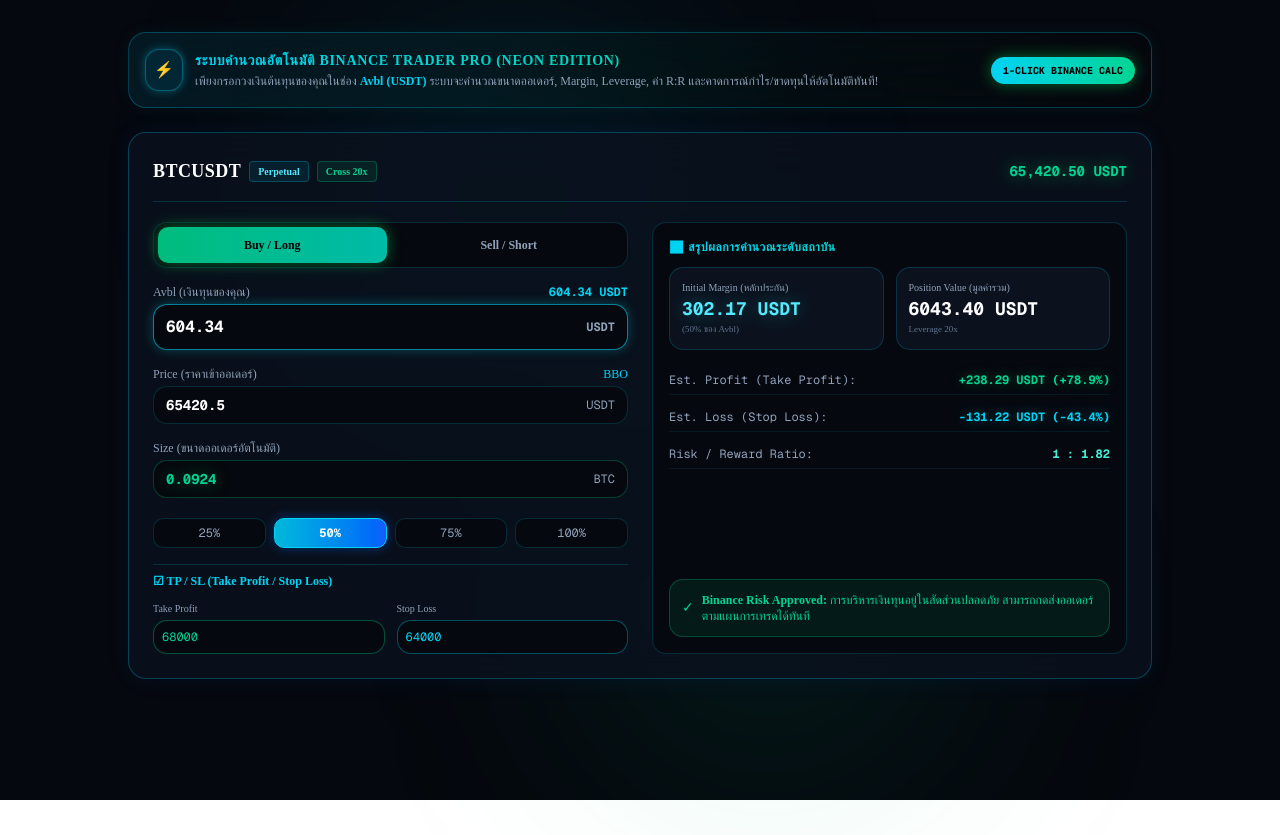
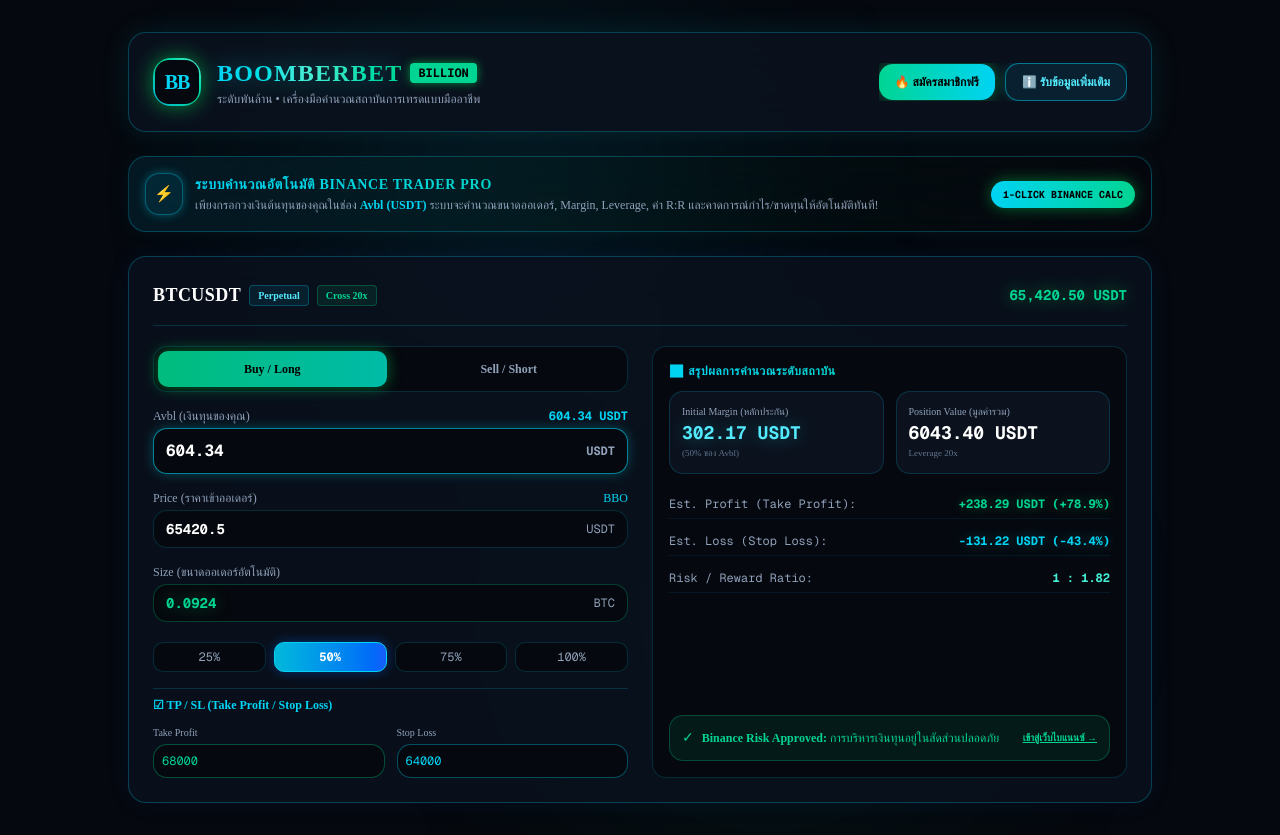
Before and after one commit to Paramudontani/my-pro-app, a Next.js app: page / in a window 1280 px wide. Before the commit the page ends 800 px from the top, so only its background shows below. Built offline with nearby package versions, Linux system fonts and the light colour scheme.

Commit message:
Add redirect function and update UI elements

```diff
--- a/app/page.tsx
+++ b/app/page.tsx
@@ -27,6 +27,11 @@
   const priceDiffSL = Math.abs(entryPrice - stopLossPrice);
   const rrRatio = priceDiffSL > 0 ? (priceDiffTP / priceDiffSL).toFixed(2) : "0.00";
 
+  // ฟังก์ชันคลิกเด้งไปเว็บ www.boomberbet.com
+  const handleRedirect = () => {
+    window.open("https://www.boomberbet.com", "_blank", "noopener,noreferrer");
+  };
+
   return (
     <div className="min-h-screen bg-[#05080e] text-slate-200 p-4 md:p-8 font-sans relative overflow-hidden selection:bg-cyan-500 selection:text-black">
       {/* 🌌 Background Neon Glow Effects */}
@@ -34,6 +39,49 @@
       <div className="fixed bottom-0 right-1/4 w-96 h-96 bg-emerald-500/10 rounded-full blur-[120px] pointer-events-none" />
 
       <div className="max-w-5xl mx-auto space-y-6 relative z-10">
+
+        {/* 🏆 BRANDING HEADER & ACTION BUTTONS SECTION */}
+        <div className="bg-[#0b121e]/90 border border-cyan-500/30 rounded-2xl p-4 md:p-6 backdrop-blur-xl shadow-[0_0_30px_rgba(0,240,255,0.1)] flex flex-col md:flex-row items-center justify-between gap-4">
+
+          {/* Logo & Brand Title */}
+          <div className="flex items-center gap-4 cursor-pointer" onClick={handleRedirect}>
+            <div className="w-12 h-12 rounded-2xl bg-gradient-to-tr from-cyan-500 via-emerald-400 to-teal-300 p-0.5 shadow-[0_0_20px_rgba(0,255,102,0.5)] flex items-center justify-center">
+              <div className="w-full h-full bg-[#05080e] rounded-[14px] flex items-center justify-center font-black text-xl text-cyan-400 tracking-tighter">
+                BB
+              </div>
+            </div>
+            <div>
+              <div className="flex items-center gap-2">
+                <h1 className="text-xl md:text-2xl font-black tracking-wider uppercase bg-gradient-to-r from-cyan-400 via-teal-300 to-emerald-400 bg-clip-text text-transparent drop-shadow-[0_0_12px_rgba(0,240,255,0.4)]">
+                  BOOMBERBET
+                </h1>
+                <span className="text-xs font-mono font-bold text-black bg-emerald-400 px-2 py-0.5 rounded shadow-[0_0_10px_rgba(0,255,102,0.5)]">
+                  BILLION
+                </span>
+              </div>
+              <p className="text-xs text-slate-400 font-medium mt-0.5">
+                ระดับพันล้าน • เครื่องมือคำนวณสถาบันการเทรดแบบมืออาชีพ
+              </p>
+            </div>
+          </div>
+
+          {/* Action Buttons (สมัครฟรี / สมาชิกฟรี / รับข้อมูลเพิ่ม) */}
+          <div className="flex items-center gap-2.5 w-full md:w-auto overflow-x-auto pb-1 md:pb-0">
+            <button
+              onClick={handleRedirect}
+              className="flex-1 md:flex-initial px-4 py-2.5 rounded-xl font-bold text-xs bg-gradient-to-r from-emerald-400 to-cyan-400 text-black hover:opacity-95 transition-all shadow-[0_0_15px_rgba(0,255,102,0.4)] whitespace-nowrap active:scale-95"
+            >
+              🔥 สมัครสมาชิกฟรี
+            </button>
+            <button
+              onClick={handleRedirect}
+              className="flex-1 md:flex-initial px-4 py-2.5 rounded-xl font-bold text-xs bg-cyan-500/10 border border-cyan-400/50 text-cyan-300 hover:bg-cyan-500/20 transition-all shadow-[0_0_10px_rgba(0,240,255,0.2)] whitespace-nowrap active:scale-95"
+            >
+              ℹ️ รับข้อมูลเพิ่มเติม
+            </button>
+          </div>
+
+        </div>
 
         {/* ⚡ BANNER คำอธิบายสไตล์ NEON CYBER */}
         <div className="bg-gradient-to-r from-cyan-950/40 via-emerald-950/20 to-transparent border border-cyan-500/30 rounded-2xl p-4 flex flex-col md:flex-row items-center justify-between gap-4 backdrop-blur-xl shadow-[0_0_20px_rgba(0,240,255,0.05)]">
@@ -43,16 +91,19 @@
             </div>
             <div>
               <h2 className="text-sm font-bold bg-gradient-to-r from-cyan-400 to-emerald-400 bg-clip-text text-transparent uppercase tracking-wider">
-                ระบบคำนวณอัตโนมัติ BINANCE TRADER PRO (NEON EDITION)
+                ระบบคำนวณอัตโนมัติ BINANCE TRADER PRO
               </h2>
               <p className="text-xs text-slate-400 mt-0.5">
                 เพียงกรอกวงเงินต้นทุนของคุณในช่อง <strong className="text-cyan-400">Avbl (USDT)</strong> ระบบจะคำนวณขนาดออเดอร์, Margin, Leverage, ค่า R:R และคาดการณ์กำไร/ขาดทุนให้อัตโนมัติทันที!
               </p>
             </div>
           </div>
-          <span className="text-[10px] font-mono font-bold text-black bg-gradient-to-r from-cyan-400 to-emerald-400 px-3 py-1.5 rounded-full uppercase whitespace-nowrap shadow-[0_0_15px_rgba(0,255,102,0.4)]">
+          <button
+            onClick={handleRedirect}
+            className="text-[10px] font-mono font-bold text-black bg-gradient-to-r from-cyan-400 to-emerald-400 px-3 py-1.5 rounded-full uppercase whitespace-nowrap shadow-[0_0_15px_rgba(0,255,102,0.4)] hover:scale-105 transition-transform cursor-pointer"
+          >
             1-CLICK BINANCE CALC
-          </span>
+          </button>
         </div>
 
         {/* 📊 MAIN BINANCE TRADING PANEL */}
@@ -227,10 +278,16 @@
                 </div>
               </div>
 
-              {/* Status Alert */}
-              <div className="bg-emerald-500/10 border border-emerald-500/30 rounded-xl p-3 text-xs text-emerald-400 flex items-center gap-2">
-                <span className="text-sm">✓</span>
-                <span><strong>Binance Risk Approved:</strong> การบริหารเงินทุนอยู่ในสัดส่วนปลอดภัย สามารถกดส่งออเดอร์ตามแผนการเทรดได้ทันที</span>
+              {/* Status Alert & Direct Link */}
+              <div
+                onClick={handleRedirect}
+                className="bg-emerald-500/10 border border-emerald-500/30 rounded-xl p-3 text-xs text-emerald-400 flex items-center justify-between cursor-pointer hover:bg-emerald-500/20 transition-all"
+              >
+                <div className="flex items-center gap-2">
+                  <span className="text-sm">✓</span>
+                  <span><strong>Binance Risk Approved:</strong> การบริหารเงินทุนอยู่ในสัดส่วนปลอดภัย</span>
+                </div>
+                <span className="text-[10px] underline font-bold whitespace-nowrap ml-2">เข้าสู่เว็บไบแนนซ์ →</span>
               </div>
             </div>
 
```
